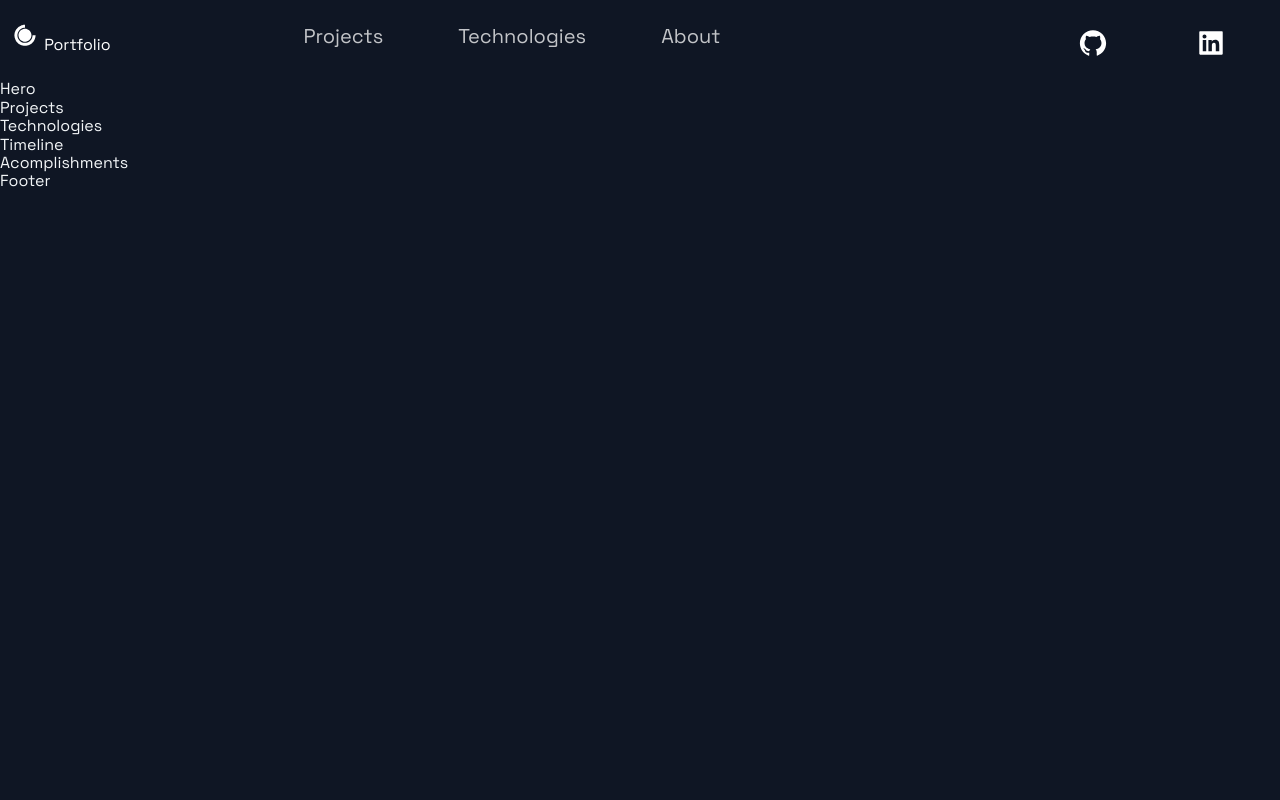
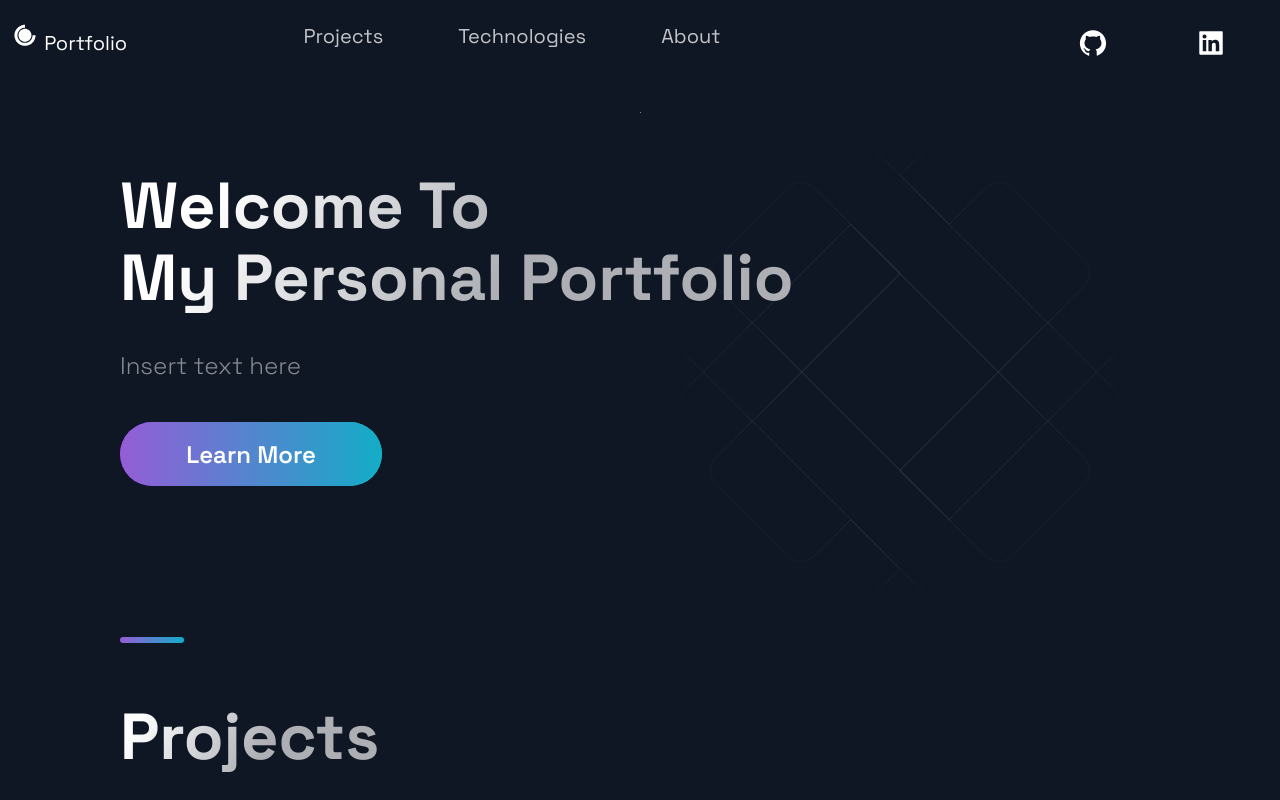
Before and after one commit to bledsoef/finn-bledsoe-react-portfolio, a Next.js app: page / in a window 1280 px wide. Shown: the top 800 px of the page. Built offline with nearby package versions, Linux system fonts and the light colour scheme.

Commit message:
created a projects page and edited header

```diff
--- a/src/components/Header/Header.js
+++ b/src/components/Header/Header.js
@@ -3,15 +3,15 @@ import React from 'react';
 import { AiFillGithub, AiFillInstagram, AiFillLinkedin } from 'react-icons/ai';
 import { DiCssdeck } from 'react-icons/di';
 
-import { Container, Div1, Div2, Div3, NavLink, SocialIcons } from './HeaderStyles';
+import { Container, Div1, Div2, Div3, NavLink, SocialIcons, Span, PortfolionIcon } from './HeaderStyles';
 
 const Header = () =>  (
   <Container>
     <Div1>
       <Link href="/">
-        <a style={{ display: "center", alignItems: "center", color: 'white'}}>
-          <DiCssdeck size='3rem' /> <span>Portfolio</span>
-        </a>
+        <PortfolionIcon>
+          <DiCssdeck size='3rem' /> <Span>Portfolio</Span>
+        </PortfolionIcon>
       </Link>
     </Div1>
     <Div2>
--- a/src/components/Header/HeaderStyles.js
+++ b/src/components/Header/HeaderStyles.js
@@ -17,6 +17,17 @@ export const Container = styled.div`
     grid-row-gap: 0.5rem;
   }
 `;
+
+export const Span = styled.span`
+  font-size: 2rem;
+`;
+
+export const PortfolionIcon = styled.span`
+  display: center;
+  alignItems: center;
+  color: white;
+`;
+
 export const Div1 = styled.div`
   grid-area: 1 / 1 / 2 / 2;
   display: flex;
--- a/src/components/Hero/Hero.js
+++ b/src/components/Hero/Hero.js
@@ -5,9 +5,18 @@ import Button from '../../styles/GlobalComponents/Button';
 import { LeftSection } from './HeroStyles';
 
 const Hero = (props) => (
-  <div>
-    Hero
-  </div>
+  <Section row nopadding>
+    <LeftSection>
+      <SectionTitle main center>
+        Welcome To <br />
+        My Personal Portfolio
+      </SectionTitle>
+      <SectionText>
+        Insert text here
+      </SectionText>
+      <Button onClick={() => window.location = 'https://www.linkedin.com/in/finn-bledsoe-149855230/'}>Learn More</Button>
+    </LeftSection>
+  </Section>
 );
 
 export default Hero;
--- a/src/components/Projects/Projects.js
+++ b/src/components/Projects/Projects.js
@@ -5,9 +5,36 @@ import { Section, SectionDivider, SectionTitle } from '../../styles/GlobalCompon
 import { projects } from '../../constants/constants';
 
 const Projects = () => (
-  <div>
-    Projects
-  </div>
+  <Section nopadding id="projects">
+    <SectionDivider/>
+    <SectionTitle main>Projects</SectionTitle>
+    <GridContainer>
+      {projects.map(({ id, image, title, description, tags, source, visit }) => (
+        <BlogCard key={id}>
+          <Img src={image}/>
+          <TitleContent>
+            <HeaderThree title>{title}</HeaderThree>
+            <Hr/>
+          </TitleContent>
+          <CardInfo>{description}</CardInfo>
+          <div>
+            <TitleContent>Stack</TitleContent>
+            <TagList>
+              {tags.map((tag, i)=> (
+                <Tag key={i}>{tag}</Tag>
+              ))}
+            </TagList>
+          </div>
+          <UtilityList>
+            <ExternalLinks href={visit}>Code</ExternalLinks>
+            <ExternalLinks href={source}>Source</ExternalLinks>
+          </UtilityList>
+        </BlogCard>
+      ))
+
+      }
+    </GridContainer>
+  </Section>
 );
 
 export default Projects;
--- a/src/pages/index.js
+++ b/src/pages/index.js
@@ -10,10 +10,10 @@ import { Section } from '../styles/GlobalComponents';
 const Home = () => {
   return (
     <Layout>
-      {/* <Section grid> */}
+      <Section grid>
         <Hero />
-        {/* <BgAnimation /> */}
-      {/* </Section> */}
+        <BgAnimation />
+      </Section>
       <Projects />
       <Technologies />
       <Timeline />
```
